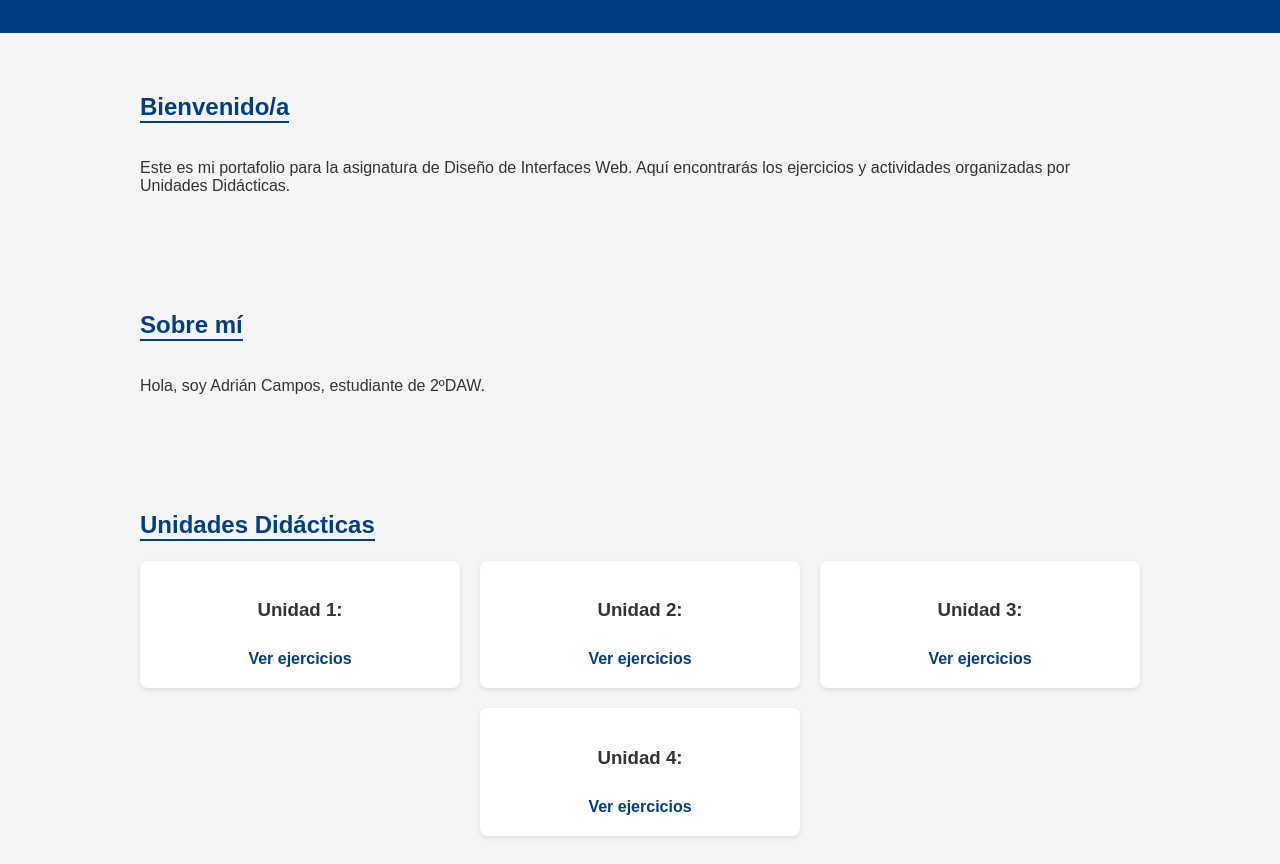
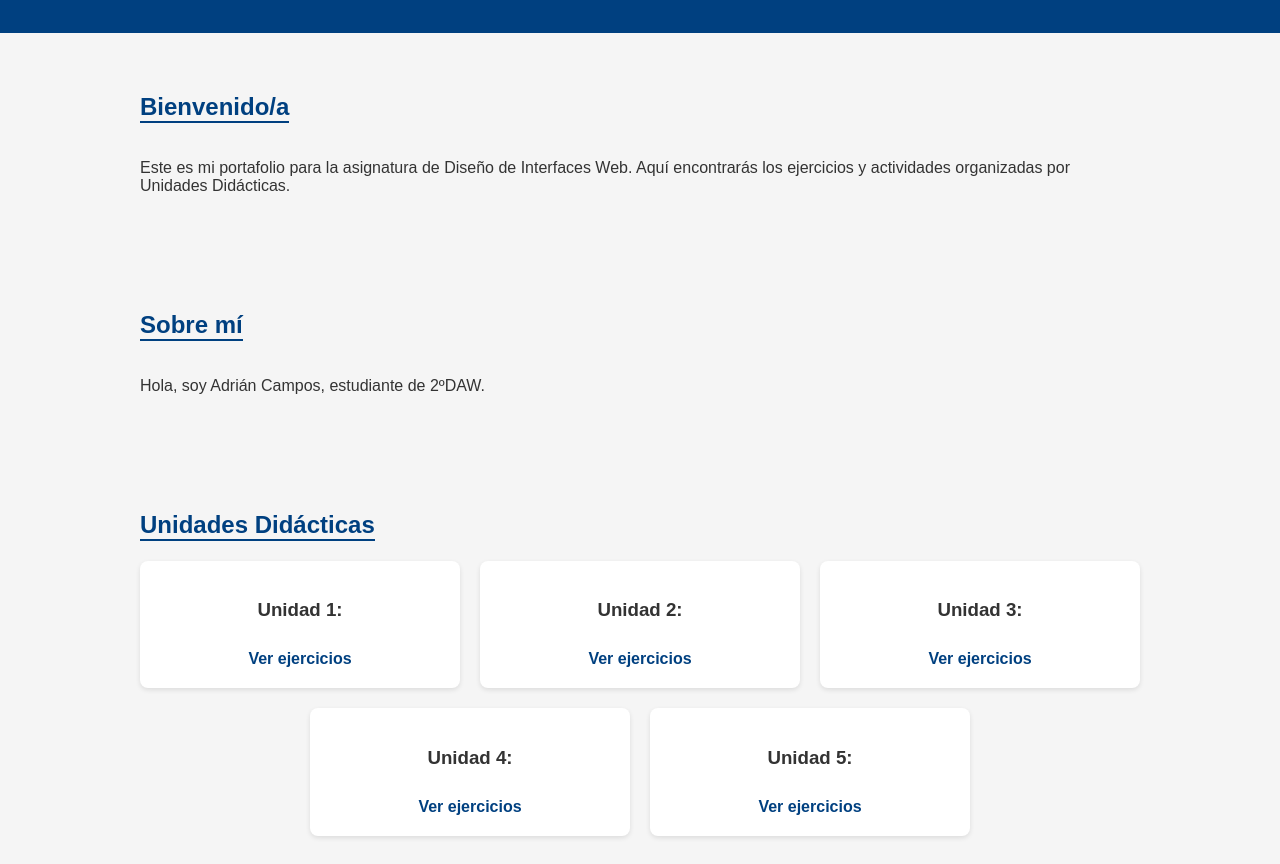
Before and after one commit to acamesp618/diweb_2627, a plain HTML site: page index.html in a window 1280 px wide. Shown: the part 88-952 px from the top of the page. Drawn offline with Linux system fonts and the light colour scheme.

Commit message:
Add Unidad 5 section with link to exercises

```diff
--- a/index.html
+++ b/index.html
@@ -57,6 +57,12 @@
         <a href="unidades/ud4.html">Ver ejercicios</a>
       </div>
 
+      <div class="tarjeta">
+        <h3>Unidad 5: </h3>
+        <p></p>
+        <a href="unidades/ud5.html">Ver ejercicios</a>
+      </div>
+
     </div>
   </section>
 
```
